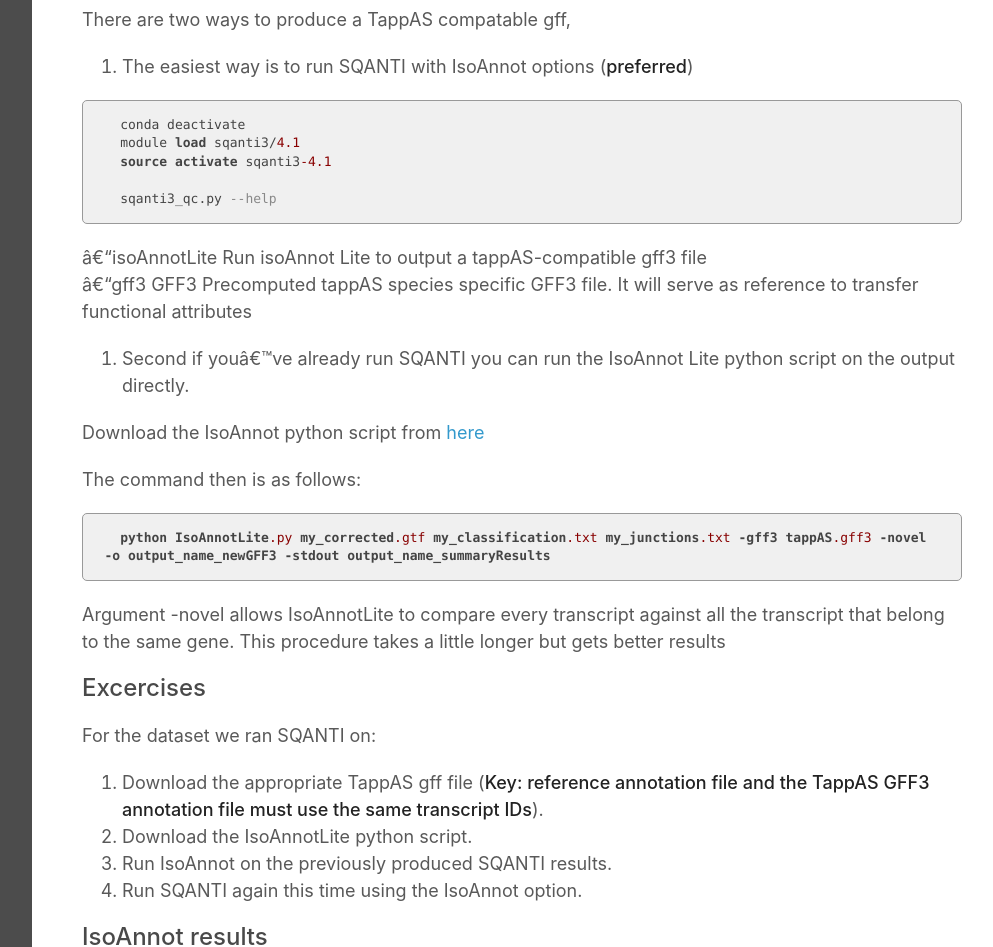
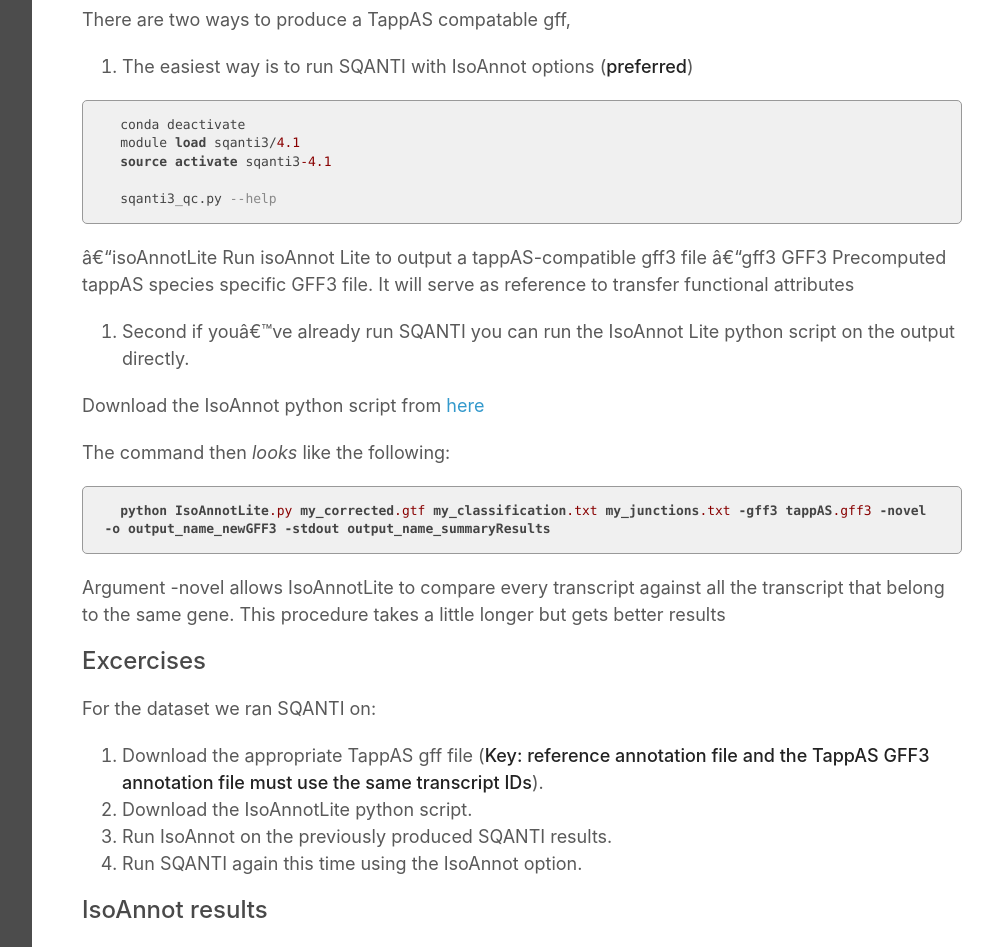
Before and after one commit to ucdavis-bioinformatics-training/2021-August-Iso-Seq, a Jekyll site: the page built from canesa/FIT.md, in a window 1280 px wide. Shown: the part 1743-2690 px from the top of the page, without its empty margins (268-1261 px from the left). Built offline with Jekyll 4.4.1, drawn with Linux system fonts in a browser that asks for light colours; our own code applies the rules of GitHub Pages for plain Markdown files.

````diff
--- a/canesa/FIT.md
+++ b/canesa/FIT.md
@@ -75,11 +75,12 @@ There are two ways to produce a TappAS compatable gff,
   Download the IsoAnnot python script from [here](https://isoannot.tappas.org/isoannot-lite/)
 
 
-  The command then is as follows:
+  The command then _looks_ like the following:
 
   ```
   python IsoAnnotLite.py my_corrected.gtf my_classification.txt my_junctions.txt -gff3 tappAS.gff3 -novel -o output_name_newGFF3 -stdout output_name_summaryResults
   ```
+
   Argument -novel allows IsoAnnotLite to compare every transcript against all the transcript that belong to the same gene. This procedure takes a little longer but gets better results
 
 ### Excercises
````
Also changed, not shown: canesa/TappAS_install.md (added, +12 -0 lines).
